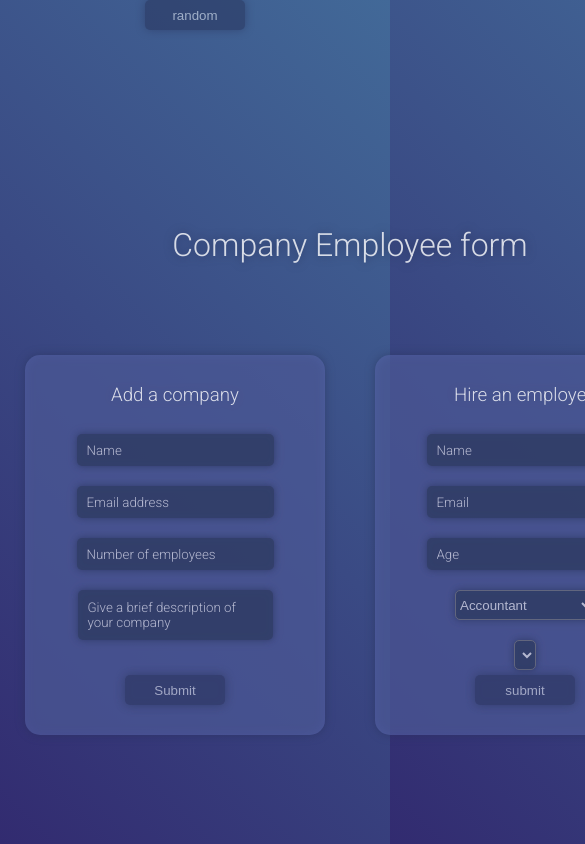
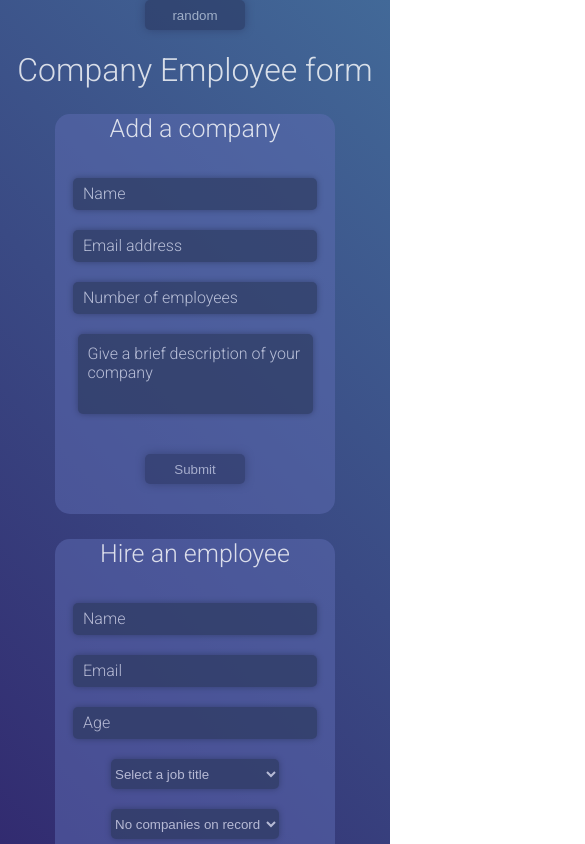
Before and after one commit to peterkecseti/company-employee-form, a React (Create React App) app: page / in a window 390 px wide. Shown: the top 844 px of the page, 585 px wide, since content can reach past the window. Built offline with nearby package versions, Linux system fonts and the light colour scheme.

Commit message:
Basic responsivity

```diff
--- a/package.json
+++ b/package.json
@@ -3,6 +3,9 @@
   "version": "0.1.0",
   "private": true,
   "dependencies": {
+    "@emotion/react": "^11.11.4",
+    "@emotion/styled": "^11.11.5",
+    "@mui/material": "^5.15.17",
     "@testing-library/jest-dom": "^5.17.0",
     "@testing-library/react": "^13.4.0",
     "@testing-library/user-event": "^13.5.0",
--- a/public/index.html
+++ b/public/index.html
@@ -1,6 +1,7 @@
 <!DOCTYPE html>
 <html lang="en">
   <head>
+    <meta content="#406294" data-react-helmet="true" name="theme-color" />
     <meta charset="utf-8" />
     <link rel="icon" href="%PUBLIC_URL%/favicon.ico" />
     <link href='https://unpkg.com/css.gg@2.0.0/icons/css/chevron-double-down-o.css' rel='stylesheet'>
@@ -9,40 +10,16 @@
     <link rel="preconnect" href="https://fonts.gstatic.com" crossorigin>
     <link href="https://fonts.googleapis.com/css2?family=Roboto:ital,wght@0,100;0,300;0,400;0,500;0,700;0,900;1,100;1,300;1,400;1,500;1,700;1,900&display=swap" rel="stylesheet">
     <meta name="viewport" content="width=device-width, initial-scale=1" />
-    <meta name="theme-color" content="#000000" />
     <meta
       name="description"
       content="Web site created using create-react-app"
     />
     <link rel="apple-touch-icon" href="%PUBLIC_URL%/logo192.png" />
-    <!--
-      manifest.json provides metadata used when your web app is installed on a
-      user's mobile device or desktop. See https://developers.google.com/web/fundamentals/web-app-manifest/
-    -->
     <link rel="manifest" href="%PUBLIC_URL%/manifest.json" />
-    <!--
-      Notice the use of %PUBLIC_URL% in the tags above.
-      It will be replaced with the URL of the `public` folder during the build.
-      Only files inside the `public` folder can be referenced from the HTML.
-
-      Unlike "/favicon.ico" or "favicon.ico", "%PUBLIC_URL%/favicon.ico" will
-      work correctly both with client-side routing and a non-root public URL.
-      Learn how to configure a non-root public URL by running `npm run build`.
-    -->
     <title>React App</title>
   </head>
   <body>
     <noscript>You need to enable JavaScript to run this app.</noscript>
     <div id="root"></div>
-    <!--
-      This HTML file is a template.
-      If you open it directly in the browser, you will see an empty page.
-
-      You can add webfonts, meta tags, or analytics to this file.
-      The build step will place the bundled scripts into the <body> tag.
-
-      To begin the development, run `npm start` or `yarn start`.
-      To create a production bundle, use `npm run build` or `yarn build`.
-    -->
   </body>
 </html>
--- a/src/App.tsx
+++ b/src/App.tsx
@@ -1,4 +1,5 @@
-import './App.css';
+import './css/App.css';
+import './css/Responsivity.css'
 import { useEffect, useRef, useState } from 'react';
 import CompanyForm from './components/CompanyForm';
 import EmployeeForm from './components/EmployeeForm';
@@ -17,7 +18,7 @@ function App() {
   const [employees, setEmployees] = useState<Employee[]>([]);
   const [companies, setCompanies] = useState<Company[]>([]);
 
-  const [selectedCompany, setSelectedCompany] = useState<number>(0);
+  const [selectedCompany, setSelectedCompany] = useState<number>(-1);
 
   const companyListRef = useRef<HTMLDivElement>(null);
   const employeeListRef = useRef<HTMLDivElement>(null);
@@ -52,6 +53,7 @@ function App() {
     }
   }, [errorMessage])
 
+
   function ExecuteScroll(destination: React.RefObject<HTMLDivElement>) {
     if (companyListRef) {
       destination.current?.scrollIntoView({ behavior: 'smooth', block: 'end' })
@@ -67,14 +69,15 @@ function App() {
         </div>
       </div>
 
+
       <div className='container' ref={formsRef}>
         <button onClick={GenerateDummyData}>random</button>
-        <div className="forms-container">
-          <h1 className='title'>Company Employee form</h1>
-          <CompanyForm companies={companies} setCompanies={setCompanies} setErrorMessage={setErrorMessage} />
-          <EmployeeForm employees={employees} setEmployees={setEmployees} companies={companies} setCompanies={setCompanies} setErrorMessage={setErrorMessage} />
-          <i className="gg-chevron-double-down-o scroll-button" onClick={() => { ExecuteScroll(companyListRef) }}></i>
-        </div>
+          <h1>Company Employee form</h1>
+          <div className="forms-container">
+            <CompanyForm companies={companies} setCompanies={setCompanies} setErrorMessage={setErrorMessage} />
+            <EmployeeForm employees={employees} setEmployees={setEmployees} companies={companies} setCompanies={setCompanies} setErrorMessage={setErrorMessage} />
+            <i className="gg-chevron-double-down-o scroll-button" onClick={() => { ExecuteScroll(companyListRef) }}></i>
+          </div>
       </div>
 
       <div className="container" ref={companyListRef}>
@@ -88,7 +91,7 @@ function App() {
                                                                           setSelectedCompany={setSelectedCompany} />}
         </div>
       </div>
-      <EmployeeList executeScroll={ExecuteScroll} employeeListRef={employeeListRef} companyListRef={companyListRef} employees={employees} companies={companies} selectedCompany={selectedCompany}></EmployeeList>
+      {selectedCompany === -1 ? '' : <EmployeeList executeScroll={ExecuteScroll} employeeListRef={employeeListRef} companyListRef={companyListRef} employees={employees} companies={companies} selectedCompany={selectedCompany}></EmployeeList>}
     </div>
   );
 }
--- a/src/components/CompanyForm.tsx
+++ b/src/components/CompanyForm.tsx
@@ -31,7 +31,7 @@ function CompanyForm({companies, setCompanies, setErrorMessage}: CompanyProps) {
     }
 
     return (
-            <div className="form company-form">
+            <div className="form">
                 <h3>Add a company</h3>
                 <input type="text" name="companyName" id="companyName" placeholder="Name" onChange={(e) => { company.name = e.target.value }} />
                 <br />
--- a/src/components/EmployeeForm.tsx
+++ b/src/components/EmployeeForm.tsx
@@ -42,7 +42,7 @@ function EmployeeForm({setEmployees, employees, setCompanies, companies, setErro
     }
 
     return (
-            <div className="form employee-form">
+            <div className="form">
                 <h3>Hire an employee</h3>
                 <input type="text" name="employeeName" id="employeeName" placeholder="Name" onChange={(e) => { employee.name = e.target.value }} />
                 <br />
@@ -52,12 +52,18 @@ function EmployeeForm({setEmployees, employees, setCompanies, companies, setErro
                 </input>
                 <br />
                 <select name="employeeJobTitle" id="employeeJobTitle" onChange={(e) => { employee.jobTitle = e.target.value }}>
+                <option value="" id="defaultOption">Select a job title</option>
                     {JobTitles.map((jobTitle)=>{return <option value={jobTitle} key={jobTitle}>{jobTitle}</option>})}
                 </select>
                 <br />
-                <select name="selectCompany" id="selectCompany" onChange={(e)=>{ employee.company = parseInt(e.target.value) }}>
-                    {companies.map((company)=> {return <option value={company.GetId()} key={company.GetId()}>{company.GetName()}</option>})}
-                </select>
+                {companies.length === 0 ?
+                    <select>
+                        <option value="">No companies on record</option>
+                    </select> :
+                    <select name="selectCompany" id="selectCompany" onChange={(e)=>{ employee.company = parseInt(e.target.value) }}>
+                        {companies.map((company)=> {return <option value={company.GetId()} key={company.GetId()}>{company.GetName()}</option>})}
+                    </select>}
+
 
                 {/* <input type="file" accept="application/pdf" onChange={(e)=>{ employeeFormData.append("CV", e.target.files?[0])}}/> */}
                 <br />
--- a/src/components/EmployeeList.tsx
+++ b/src/components/EmployeeList.tsx
@@ -20,7 +20,7 @@ export default function EmployeeList({ companyListRef, executeScroll, employeeLi
 
                 <div className="card-container">
                     {employees.filter((employee) => selectedCompany === employee.GetCompanyId()).map((employee) => {
-                        return <div className="employee-card">
+                        return <div className="employee-card" key={employee.GetId()}>
                             <h3>{employee.GetName()}</h3>
                             <p>Age: {employee.GetAge()}</p>
                             <p>Contact: {employee.GetEmail()}</p>
--- a/src/App.css
+++ b/src/css/App.css
@@ -8,6 +8,10 @@ input::-webkit-inner-spin-button{
 
 *::-webkit-scrollbar{
     display: none;
+}
+
+html{
+    scroll-snap-type: y mandatory;
 }
 
 body{
@@ -48,7 +52,9 @@ input[type='text'], input[type='number'], textarea, select, option{
     height: 30px;
     margin-top: 10px;
     margin-bottom: 10px;
-    opacity: 0.6
+    opacity: 0.6;
+    width: 60%;
+    border: none;
 }
 
 input::placeholder, textarea::placeholder{
@@ -109,27 +115,31 @@ button:not(:hover){
 }
 
 .visible{
-    display: initial;
+    opacity: 1;
     transition: .2s;
+    height: initial;
+    pointer-events: all;
 }
 
 .hidden{
-    display: none;
+    pointer-events: none;
+    opacity: 0;
     transition: .2s;
 }
 
 .container{
+    scroll-snap-align: start;
     text-align: center;
-    /* transform: translateY(50%); */
     height: 100vh;
 }
 
 .error-overlay{
-    position: absolute;
+    position: fixed;
+    float: top;
     width: 100vw;
-    height: 100vh;
+    height: 100%;
     margin: none;
-    top: 0;
+    bottom: 0;
     z-index: 100;
     backdrop-filter: blur(5px);
     transition: .2s;
@@ -157,39 +167,17 @@ button:not(:hover){
 }
 
 .form{
-    position: relative;
-    margin: auto;
-    margin-bottom: 20px;
-    width: 300px;
-    text-align: center;
-    padding-bottom: 20px;
-    padding-top: 10px;
     background-color: rgba(95, 109, 180, 0.5);
     border-radius: 15px;
-    height: 350px;
-}
-
-.forms-container{
-    transform: translateY(25%);
-    filter: drop-shadow(0px 0px 5px #263057);
-    display: grid;
-    height: 700px;
-    width: 700px;
     margin: auto;
-    grid-template-columns: repeat(2, 1fr);
-    grid-template-rows: repeat(3, 1fr);
-    grid-column-gap: 0px;
-    grid-row-gap: 0px;
+    position: relative;
+    height: 400px;
+    width: 300px;
 }
 
 .employees-container{
     filter: drop-shadow(0px 0px 5px #263057);
     padding-top: 20px;
-}
-
-.title{
-    grid-column-start: 1;
-    grid-column-end: 3;
 }
 
 .scroll-button{
--- /dev/null
+++ b/src/css/Responsivity.css
@@ -0,0 +1,74 @@
+@media only screen and (max-width: 719px) {
+
+    body {
+        overflow: auto;
+    }
+
+    .container {
+        height: 100%;
+    }
+
+    .scroll-button {
+        display: none;
+    }
+
+    .forms-container {
+        grid-template-columns: 1fr;
+        grid-template-rows: repeat(4, 1fr);
+        width: 350px;
+        margin: auto;
+    }
+
+    .forms-container>h1 {
+        grid-column-start: initial;
+        grid-column-end: initial;
+    }
+
+    .form {
+        width: 80%;
+    }
+
+    .card-container {
+        width: 80%;
+        height: 80vh;
+        margin-bottom: 20px;
+    }
+
+    input[type="text"],
+    input[type="number"] {
+        width: 80%;
+        font-size: 16px;
+    }
+
+    textarea {
+        box-sizing: border-box;
+        height: 80px;
+        font-size: 16px;
+    }
+
+    textarea:focus {
+        height: 100px;
+    }
+
+    h3 {
+        font-size: 25px;
+    }
+}
+
+@media only screen and (min-width: 700px) {
+    .forms-container {
+        filter: drop-shadow(0px 0px 5px #263057);
+        width: 800px;
+        margin: auto;
+
+        display: grid;
+        grid-template-columns: repeat(2, 1fr);
+        grid-template-rows: repeat(3, 1fr);
+
+    }
+
+    .forms-container>h1 {
+        grid-column-start: 1;
+        grid-column-end: 3;
+    }
+}
```
Also changed, not shown: 1 other file (tests, documents, lock files or other folders).
